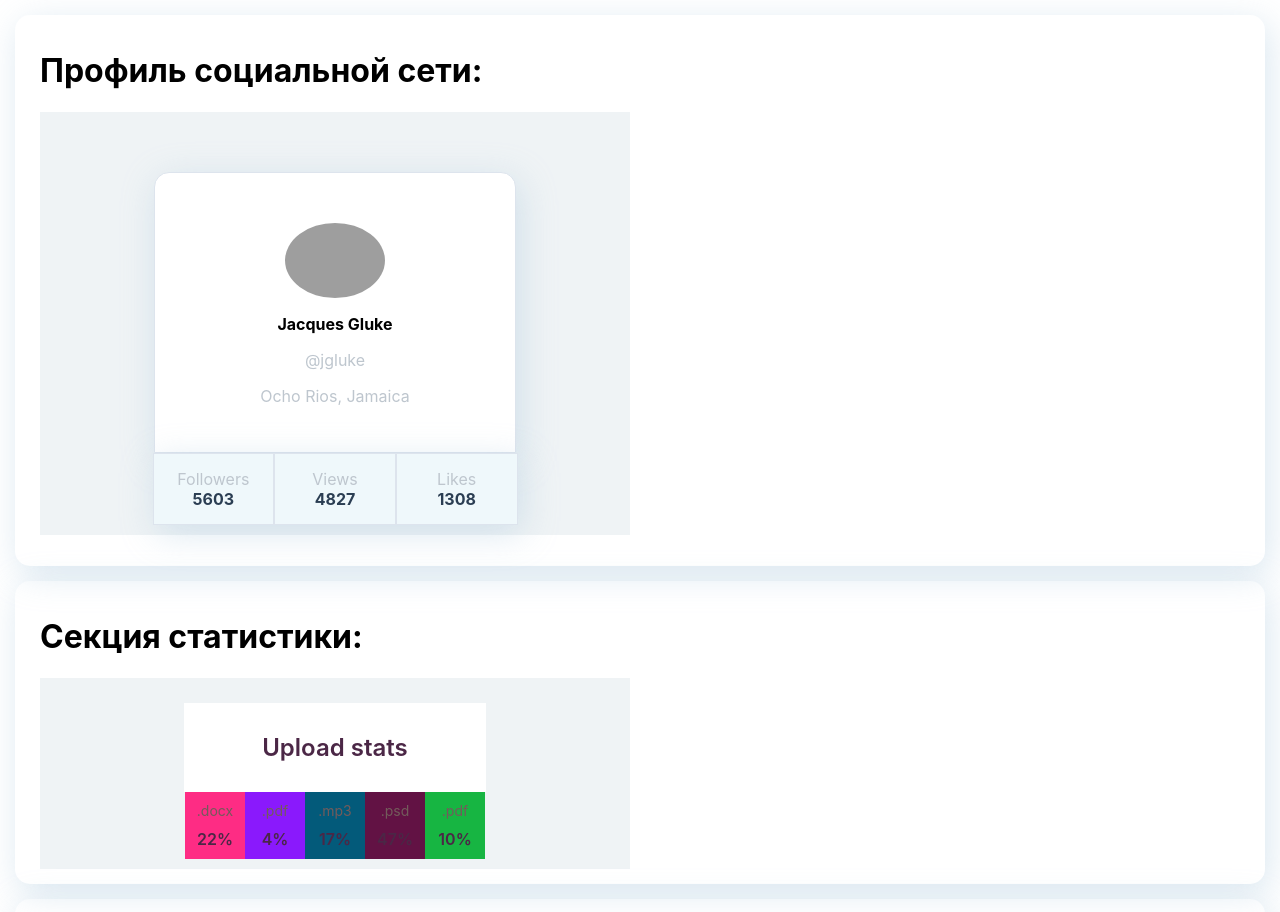
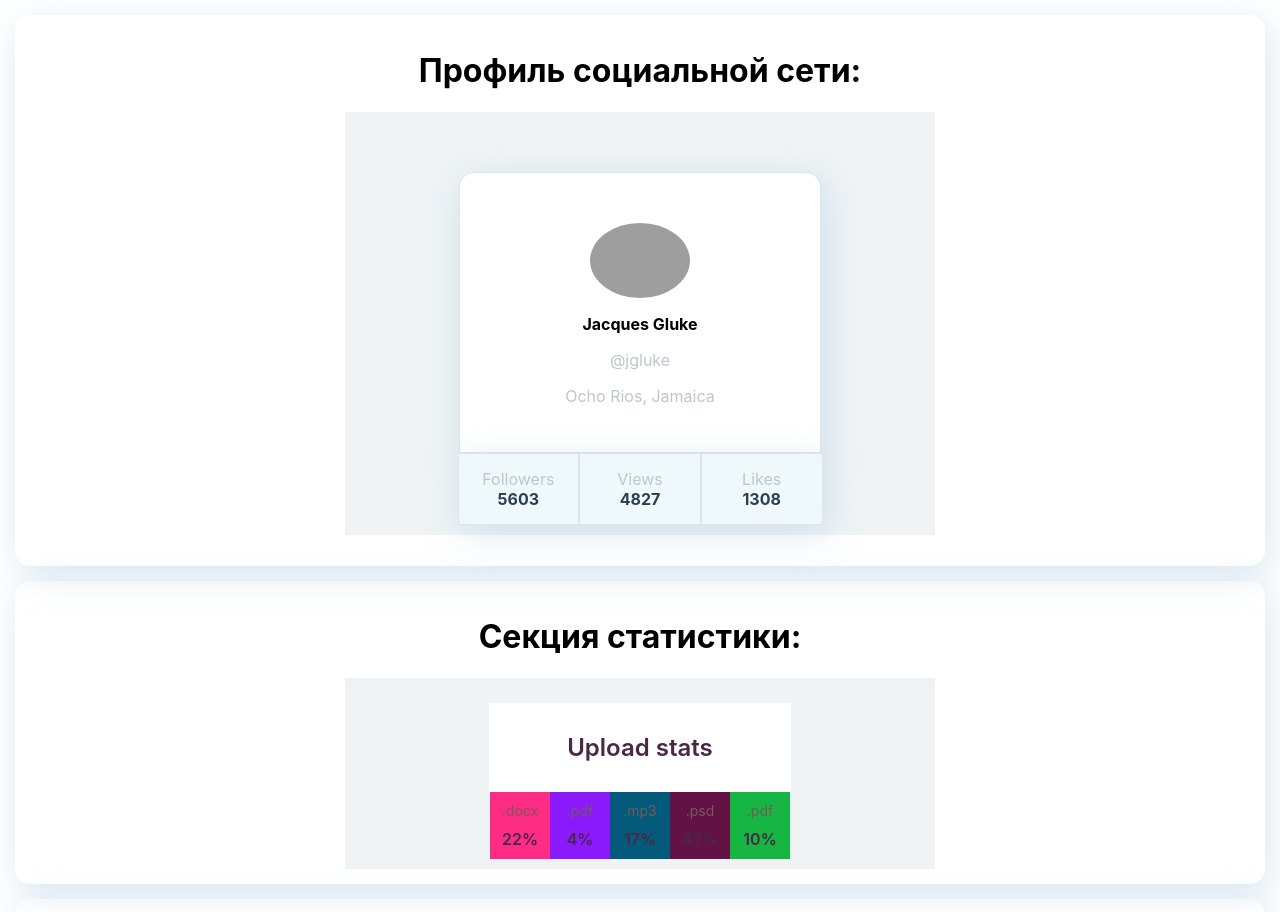
Before and after one commit to smaltsev-v/goit-react-hw-01-components, a React (Create React App) app in the folder my-app/: page / in a window 1280 px wide. Shown: the top 912 px of the page. Built offline with nearby package versions, Linux system fonts and the light colour scheme; grey boxes are pictures that could not be loaded.

Commit message:
Update css

```diff
--- a/my-app/src/App.js
+++ b/my-app/src/App.js
@@ -1,7 +1,7 @@
 
 
 //component
-
+import './App.css'
 import Container from './components/Container/Container'
 import ProfileList from "./components/Profile/ProfileList"
 import Statistics from './components/Statistics/Statistics'
--- a/my-app/src/components/FriendList/Friend.module.css
+++ b/my-app/src/components/FriendList/Friend.module.css
@@ -5,6 +5,8 @@
   width: 570px;
   height: 100%;
   background-color: #eff3f5;
+  margin-left: auto;
+  margin-right: auto;
 }
 .item {
   display: flex;
--- a/my-app/src/components/Profile/Profile.css
+++ b/my-app/src/components/Profile/Profile.css
@@ -9,7 +9,10 @@ p {
   padding: 10px;
   width: 570px;
   background-color: #eff3f5;
+  margin-left: auto;
+  margin-right: auto;
 }
+
 .description {
   width: 300px;
   height: 100%;
--- a/my-app/src/components/Statistics/Statistics.js
+++ b/my-app/src/components/Statistics/Statistics.js
@@ -1,12 +1,12 @@
 import PropTypes from "prop-types";
-import styles from'./Statistics.module.css'
+import s from'./Statistics.module.css'
 
 const Statistics = ({ title, stats }) => {
   return (
-    <section className={styles.statistics}>
-      {title && <h2 className={styles.title}>{title}</h2>}
+    <section className={s.statistics}>
+      {title && <h2 className={s.title}>{title}</h2>}
 
-      <ul className={styles.statList}>
+      <ul className={s.statList}>
         {stats.map(({ id, label, percentage }) => {
           const getRandom = (min, max) => {
             return Math.ceil(Math.random() * (max - min) + min);
@@ -14,7 +14,7 @@ const Statistics = ({ title, stats }) => {
           return (
             <li
               key={id}
-              className={styles.item}
+              className={s.item}
               style={{
                 backgroundColor: `rgb(${getRandom(0, 255)}, ${getRandom(
                   0,
@@ -22,8 +22,8 @@ const Statistics = ({ title, stats }) => {
                 )}, ${getRandom(0, 255)})`,
               }}
             >
-              <span className={styles.label}>{label}</span>
-              <span className={styles.percentage}>{percentage}%</span>
+              <span className={s.label}>{label}</span>
+              <span className={s.percentage}>{percentage}%</span>
             </li>
           );
         })}
--- a/my-app/src/components/Statistics/Statistics.module.css
+++ b/my-app/src/components/Statistics/Statistics.module.css
@@ -2,6 +2,8 @@
   padding: 10px;
   width: 570px;
   background-color: #eff3f5;
+  margin-left: auto;
+  margin-right: auto;
 }
 .title {
   width: 242px;
@@ -23,6 +25,7 @@
   margin: 0 auto;
   padding: 0;
 }
+
 .item {
   display: flex;
   flex-direction: column;
```
